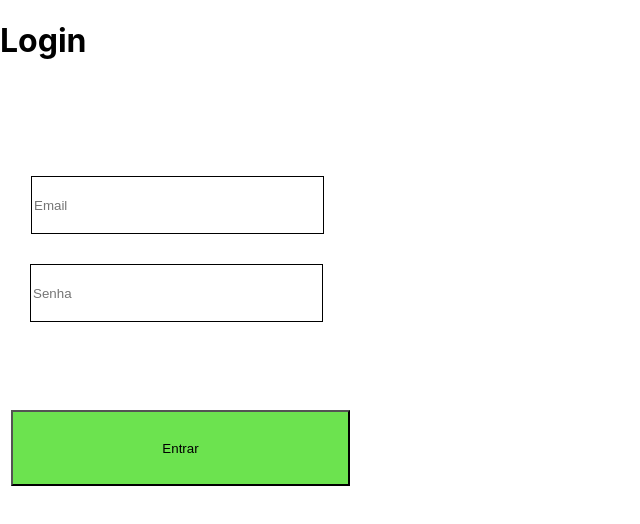
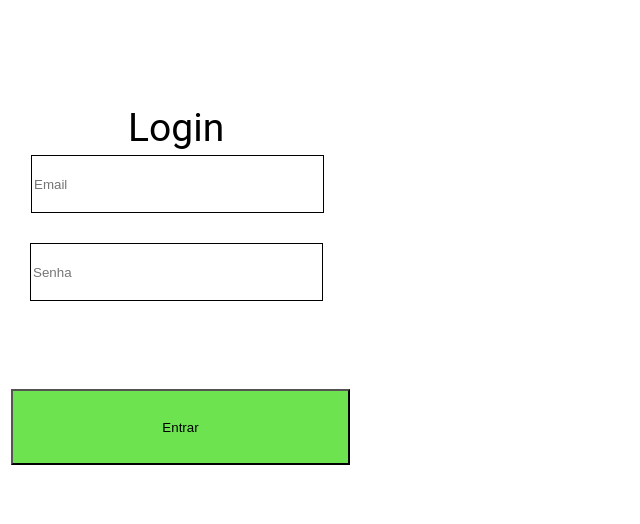
Before and after one commit to tryber/sd-05-recipes-app-4, a React (Create React App) app: page / in a window 1280 px wide. Shown: the top 524 px of the page, without its empty margins (0-640 px from the left). Built offline with nearby package versions, Linux system fonts and the light colour scheme.

Commit message:
Acertos CC

```diff
--- a/src/pages/Login/index.css
+++ b/src/pages/Login/index.css
@@ -2,6 +2,22 @@ body {
   height: 640px;
   position: relative;
   width: 360px;
+}
+
+.login {
+  align-items: flex-end;
+  color: #000000;
+  display: flex;
+  font-family: Roboto;
+  font-size: 39px;
+  font-style: normal;
+  font-weight: normal;
+  height: 46px;
+  left: 128px;
+  line-height: 46px;
+  position: absolute;
+  top: 79px;
+  width: 97px;
 }
 
 .email {
--- a/src/pages/Login/index.js
+++ b/src/pages/Login/index.js
@@ -3,12 +3,25 @@ import './index.css';
 
 const Login = () => (
   <div>
-    <h1>Login</h1>
+    <h1 className="login">Login</h1>
     <form>
-      <input className="email" type="type" name="email" placeholder="Email" />
-      <input className="password" type="password" name="password" placeholder="Senha" />
+      <input
+        data-testid="email-input"
+        className="email"
+        type="type"
+        name="email"
+        placeholder="Email"
+      />
+      <input
+        data-testid="password-input"
+        className="password"
+        type="password"
+        name="password"
+        placeholder="Senha"
+      />
       <button
-        className='login-btn'
+        data-testid="login-submit-btn"
+        className="login-btn"
         onClick={() => console.log('Supimpa baby')}
         value="Entrar"
       >
```
